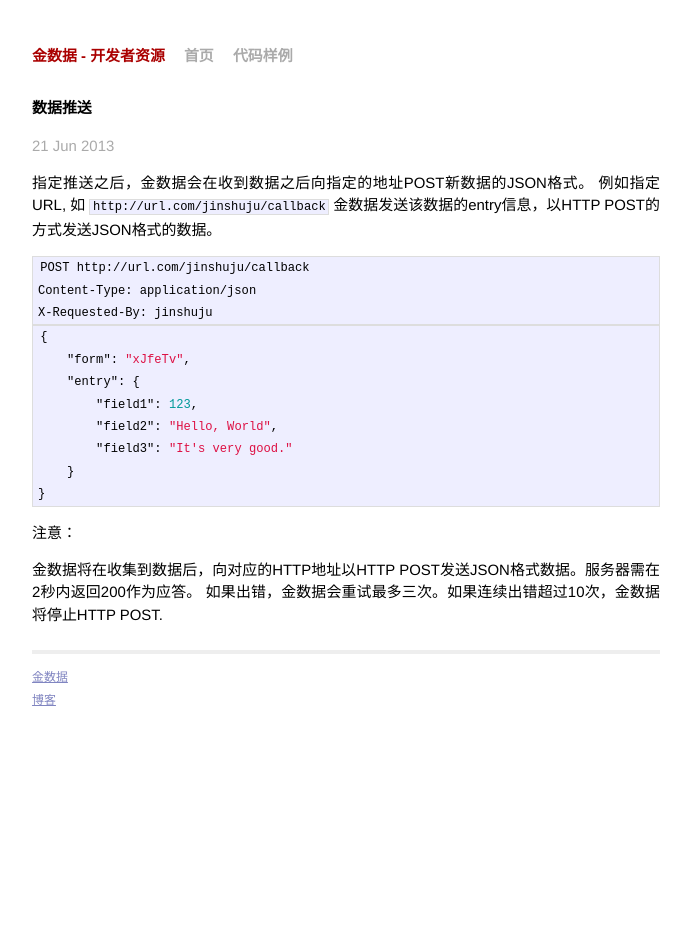
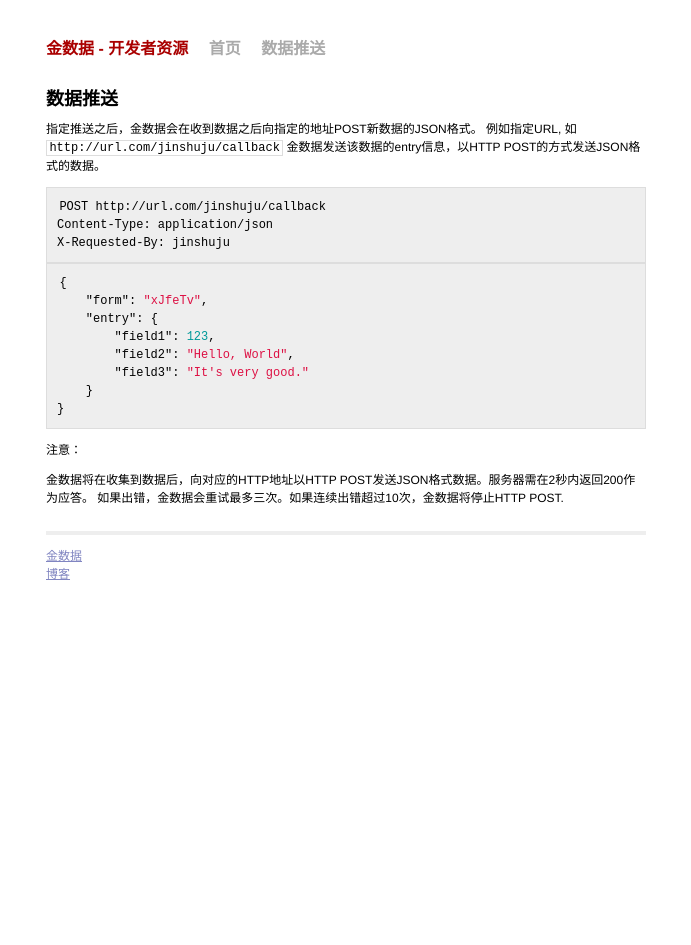
Before and after one commit to jinshuju/developer.jinshuju.net, a Jekyll site: the page built from _posts/2013-06-21-http-push.md, in a window 1280 px wide. Shown: the whole page, without its empty margins (294-985 px from the left). Built offline with Jekyll 4.4.1, drawn with Linux system fonts in a browser that asks for light colours.

Commit message:
rename to http push

```diff
--- a/_layouts/default.html
+++ b/_layouts/default.html
@@ -20,7 +20,9 @@
             <div class="header">
               <h1 class="title"><a href="/">{{ site.name }}</a></h1>
               <a class="extra" href="/">首页</a>
-              <a class="extra" href="/">代码样例</a>
+              <a class="extra" href="/http-push.html">数据推送</a>
+              <!-- <a class="extra" href="/form.html">获取表单定义</a>
+              <a class="extra" href="/post-entry.html">提交数据</a> -->
             </div>
 
                 {{ content }}
--- a/_layouts/post.html
+++ b/_layouts/post.html
@@ -2,7 +2,6 @@
 layout: default
 ---
 <h2>{{ page.title }}</h2>
-<p class="meta">{{ page.date | date_to_string }}</p>
 
 <div class="post">
 {{ content }}
--- a/css/main.css
+++ b/css/main.css
@@ -14,7 +14,7 @@
 
 body {
   background-color: #FFF;
-  font: 13.34px Helvetica, Arial, sans-serif;
+  font: 12px Helvetica, Arial, sans-serif;
   font-size: small;
   text-align: center;
 }
@@ -61,11 +61,15 @@
 /*****************************************************************************/
 
 .site {
-  font-size: 115%;
-  text-align: justify;
-  width: 42em;
-  margin: 3em auto 2em;
+  font-size: 12px;
+  text-align: left;
+  width: 600px;
+  margin: 40px auto;
   line-height: 1.5em;
+}
+
+.site .header {
+  font-size: 16px;
 }
 
 .site .header a {
@@ -99,8 +103,11 @@
   color: #aaa;
 }
 
+.site h2 {
+  font-size: 18px;
+}
+
 .site .footer {
-  font-size: 80%;
   color: #666;
   border-top: 4px solid #eee;
   margin-top: 2em;
@@ -135,8 +142,8 @@
 /* standard */
 .post pre {
   border: 1px solid #ddd;
-  background-color: #eef;
-  padding: 0 .4em;
+  background-color: #eee;
+  padding: 10px;
 }
 
 .post ul, .post ol {
@@ -145,8 +152,8 @@
 
 .post code {
   border: 1px solid #ddd;
-  background-color: #eef;
   padding: 0 .2em;
+  font-family: "Bitstream Vera Sans Mono",monospace
 }
 
 .post pre code {
```
Also changed, not shown: _posts/2013-06-21-http-push.md (renamed from _posts/2013-06-21-overview.md).
